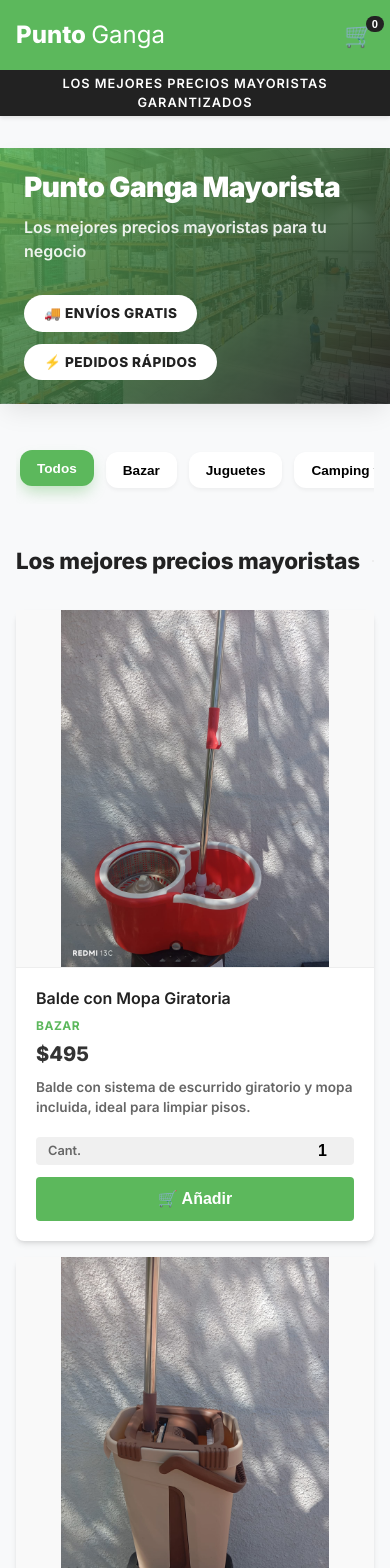
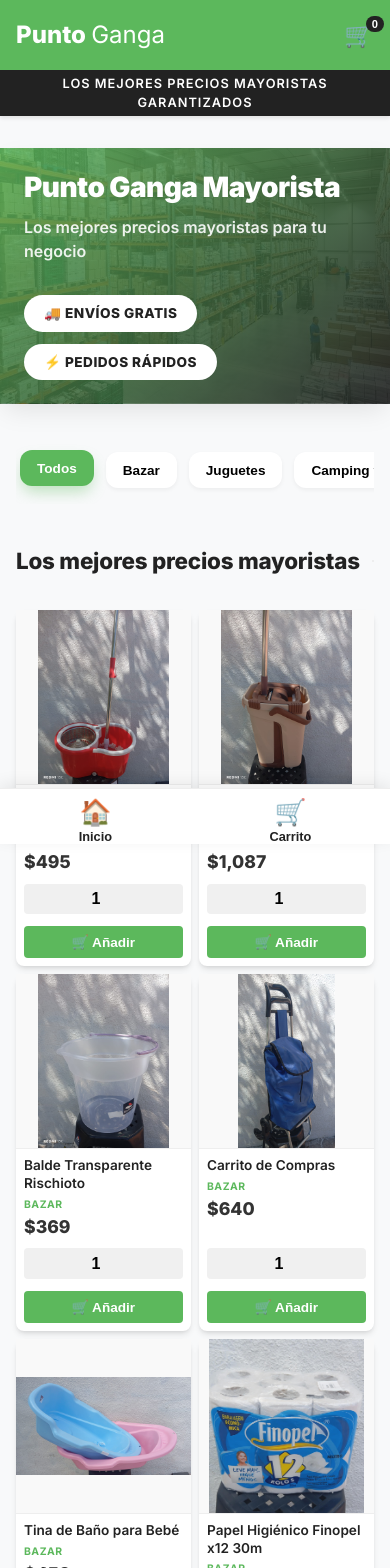
Before and after one commit to guillermocorrea022-oss/PuntoGanga, a Next.js app: page / in a window 390 px wide. Shown: the top 1568 px of the page. Built offline with nearby package versions, Linux system fonts and the light colour scheme.

Commit message:
Feat: UI improvements for mobile - 2 products per row and fixed bottom navigation bar

```diff
--- a/src/app/layout.tsx
+++ b/src/app/layout.tsx
@@ -24,7 +24,7 @@ export default function RootLayout({
           <Suspense fallback={<div style={{ height: '70px', background: '#fff' }}></div>}>
             <Header />
           </Suspense>
-          <main className="container" style={{ paddingTop: '2rem', paddingBottom: '4rem' }}>
+          <main className="container" style={{ paddingTop: '2rem', paddingBottom: '6rem' }}>
             {children}
           </main>
           <footer style={{ padding: '2rem', textAlign: 'center', backgroundColor: '#222', color: '#fff', marginTop: 'auto' }}>
--- a/src/app/page.module.css
+++ b/src/app/page.module.css
@@ -168,7 +168,8 @@
   }
 
   .grid {
-    grid-template-columns: 1fr;
+    grid-template-columns: repeat(2, 1fr);
+    gap: 0.5rem;
   }
 
   .categoryNav button {
--- a/src/components/Header.module.css
+++ b/src/components/Header.module.css
@@ -94,6 +94,10 @@
     letter-spacing: 1px;
 }
 
+.bottomNav {
+    display: none;
+}
+
 @media (max-width: 768px) {
     .searchBar {
         display: none;
@@ -103,4 +107,62 @@
     .cartTotal {
         display: none;
     }
+
+    .bottomNav {
+        display: flex;
+        position: fixed;
+        bottom: 0;
+        left: 0;
+        right: 0;
+        background: white;
+        box-shadow: 0 -4px 15px rgba(0, 0, 0, 0.08);
+        z-index: 1000;
+        padding: 0.5rem 0 0.8rem;
+        justify-content: space-around;
+        align-items: center;
+        border-top: 1px solid #eee;
+        padding-bottom: env(safe-area-inset-bottom, 0.8rem);
+        /* For iOS home indicator */
+    }
+
+    .bottomNavItem {
+        display: flex;
+        flex-direction: column;
+        align-items: center;
+        background: none;
+        border: none;
+        color: var(--secondary-color);
+        font-weight: 700;
+        cursor: pointer;
+        transition: transform 0.2s;
+        gap: 0.15rem;
+    }
+
+    .bottomNavItem:active {
+        transform: scale(0.95);
+    }
+
+    .bottomNavIconWrapper {
+        position: relative;
+    }
+
+    .bottomNavIcon {
+        font-size: 1.6rem;
+    }
+
+    .bottomNavText {
+        font-size: 0.8rem;
+    }
+
+    .bottomNavBadge {
+        position: absolute;
+        top: -4px;
+        right: -10px;
+        background-color: var(--primary-color);
+        color: white;
+        font-size: 0.7rem;
+        padding: 2px 6px;
+        border-radius: 12px;
+        font-weight: bold;
+    }
 }
--- a/src/components/Header.tsx
+++ b/src/components/Header.tsx
@@ -60,6 +60,20 @@ export default function Header() {
             </header>
 
             <CartDrawer isOpen={isDrawerOpen} onClose={() => setIsDrawerOpen(false)} />
+
+            <div className={styles.bottomNav}>
+                <button className={styles.bottomNavItem} onClick={() => window.scrollTo({ top: 0, behavior: 'smooth' })}>
+                    <span className={styles.bottomNavIcon}>🏠</span>
+                    <span className={styles.bottomNavText}>Inicio</span>
+                </button>
+                <button className={styles.bottomNavItem} onClick={() => setIsDrawerOpen(true)}>
+                    <div className={styles.bottomNavIconWrapper}>
+                        <span className={styles.bottomNavIcon}>🛒</span>
+                        {cartCount > 0 && <span className={styles.bottomNavBadge}>{cartCount}</span>}
+                    </div>
+                    <span className={styles.bottomNavText}>Carrito</span>
+                </button>
+            </div>
         </>
     );
 }
--- a/src/components/ProductCard.module.css
+++ b/src/components/ProductCard.module.css
@@ -139,3 +139,49 @@
         font-size: 1rem;
     }
 }
+
+@media (max-width: 480px) {
+    .content {
+        padding: 0.5rem;
+    }
+
+    .title {
+        font-size: 0.85rem;
+        margin-bottom: 0.25rem;
+    }
+
+    .price {
+        font-size: 1.1rem;
+    }
+
+    .description {
+        display: none;
+    }
+
+    .category {
+        font-size: 0.65rem;
+        margin-bottom: 0.1rem;
+    }
+
+    .quantityPicker {
+        padding: 0.2rem 0.5rem;
+        flex-direction: column;
+        align-items: center;
+        gap: 0.2rem;
+    }
+
+    .quantityPicker label {
+        display: none;
+    }
+
+    .quantityPicker input {
+        text-align: center;
+        font-size: 1rem;
+        padding: 0.2rem;
+    }
+
+    .addButton {
+        padding: 0.5rem;
+        font-size: 0.85rem;
+    }
+}
```
